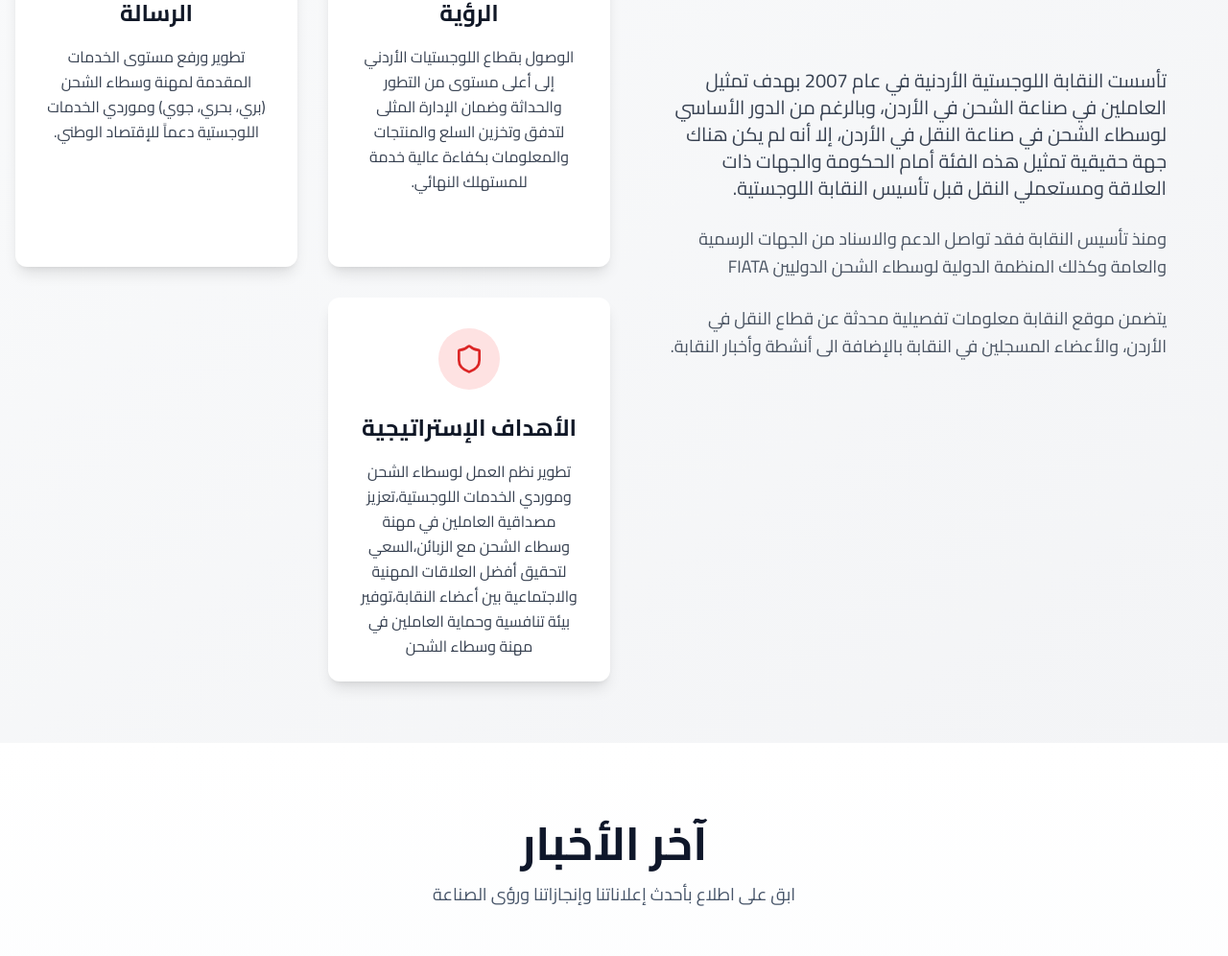
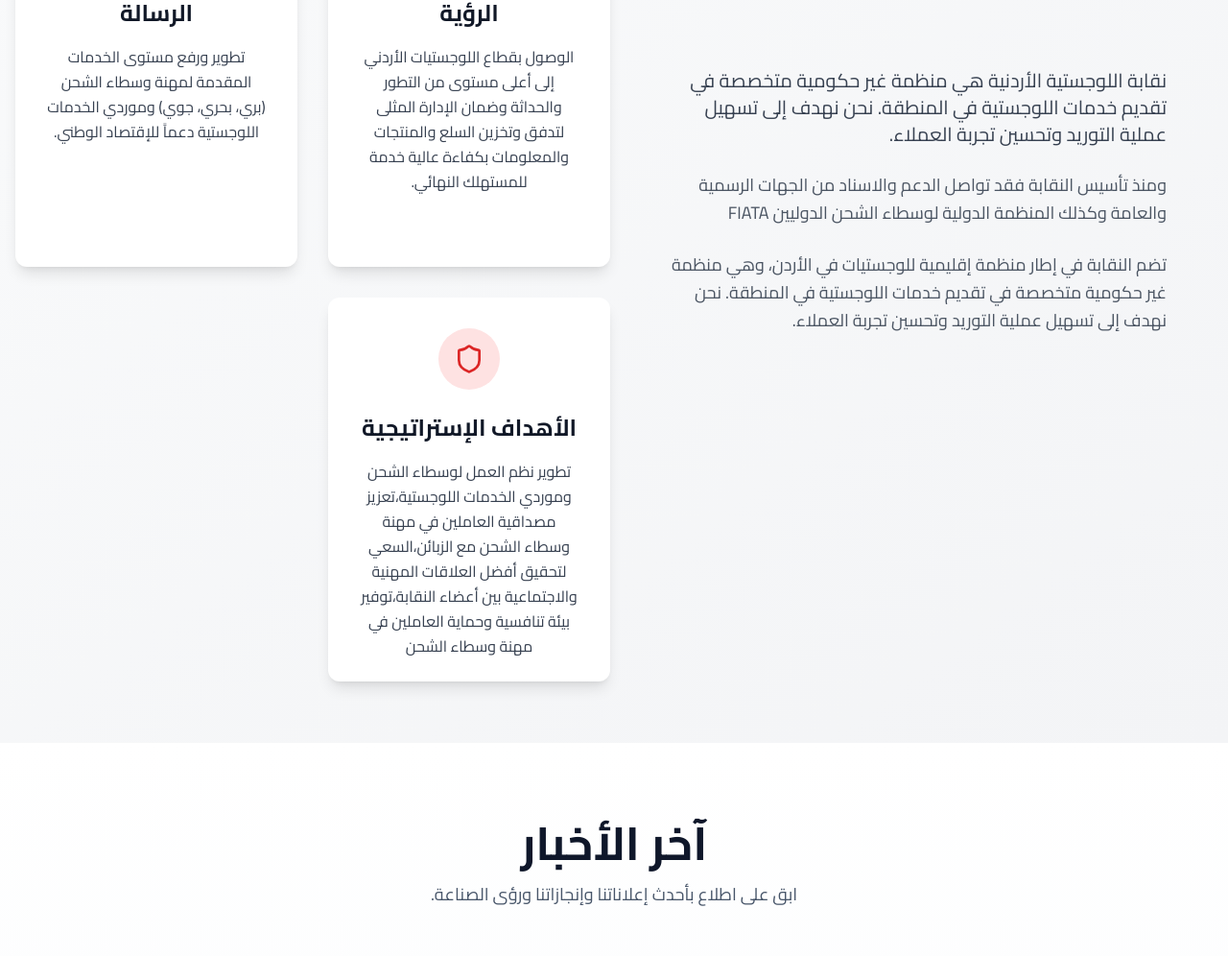
Before and after one commit to mohammad-alqudah/JLA-react-v1, a React (Vite) app: page / in a window 1280 px wide. Shown: the part 986-1982 px from the top of the page at 96% size. Built offline with nearby package versions, Linux system fonts and the light colour scheme.

Commit message:
update translations for Arabic and English locales

```diff
--- a/src/components/Courses.tsx
+++ b/src/components/Courses.tsx
@@ -1,4 +1,5 @@
 import { BookOpen, Clock, Users, Award } from 'lucide-react';
+import { useTranslation } from 'react-i18next';
 
 const courses = [
   {
@@ -58,15 +59,16 @@ const courses = [
 ];
 
 export default function Courses() {
+    const { t } = useTranslation();
   return (
     <section id="courses" className="py-20 bg-white">
       <div className="max-w-7xl mx-auto px-4 sm:px-6 lg:px-8">
         <div className="text-center mb-16">
           <h2 className="text-4xl md:text-5xl font-bold text-slate-900 mb-4">
-            دوراتنا التدريبية
-          </h2>
+            {t('ourcourses')}
+               </h2>
           <p className="text-lg text-slate-600 max-w-2xl mx-auto">
-            اكتشف مجموعة واسعة من الدورات التدريبية المتخصصة في مجال اللوجستيات وسلسلة التوريد
+      {t('course_description')}
           </p>
         </div>
 
--- a/src/components/Letter.tsx
+++ b/src/components/Letter.tsx
@@ -1,111 +1,30 @@
-// import React from 'react';
-// import { Package, FileText, Shield } from 'lucide-react';
 
-// export default function LogisticsUnion() {
-//   return (
-//     <div className="min-h-screen bg-gradient-to-br from-gray-50 to-gray-100 py-16 px-4" dir="rtl">
-//       <div className="max-w-7xl mx-auto">
-//         <div className="grid lg:grid-cols-3 gap-8">
-//           {/* Left Column - Main Content and Header */}
-//           <div className="lg:col-span-2">
-//             {/* Header */}
-//             <h1 className="text-4xl md:text-5xl font-bold text-gray-900 mb-8">
-//               من هي النقابة اللوجستية الأردنية
-//             </h1>
-
-//             {/* Main Content */}
-//             <div className="bg-white rounded-2xl shadow-xl p-8 md:p-12">
-//               <p className="text-lg md:text-xl text-gray-700 leading-relaxed">
-//                 تأسست النقابة اللوجستية الأردنية في عام 2007 بهدف تمثيل العاملين في صناعة الشحن في الأردن، وبالرغم من الدور الأساسي لوسطاء الشحن في صناعة النقل في الأردن، إلا أنه لم يكن هناك جهة حقيقية تمثيل هذه الفئة أمام الحكومة والجهات ذات العلاقة ومستعملي النقل قبل تأسيس النقابة اللوجستية.
-//               </p>
-
-//               <p className="text-lg text-gray-600 leading-relaxed mt-6">
-//                 ومنذ تأسيس النقابة فقد تواصل الدعم والاسناد من الجهات الرسمية والعامة وكذلك المنظمة الدولية لوسطاء الشحن الدوليين FIATA
-//               </p>
-
-//               <p className="text-lg text-gray-600 leading-relaxed mt-6">
-//                 يتضمن موقع النقابة معلومات تفصيلية محدثة عن قطاع النقل في الأردن، والأعضاء المسجلين في النقابة بالإضافة الى أنشطة وأخبار النقابة.
-//               </p>
-//             </div>
-//           </div>
-
-//           {/* Right Column - Three Cards Stacked */}
-//           <div className="space-y-8">
-//             {/* Vision Card */}
-//             <div className="bg-white rounded-xl shadow-lg p-8 hover:shadow-2xl transition-shadow duration-300">
-//               <div className="flex justify-center mb-6">
-//                 <div className="w-16 h-16 bg-red-100 rounded-full flex items-center justify-center">
-//                   <Package className="w-8 h-8 text-red-600" />
-//                 </div>
-//               </div>
-//               <h2 className="text-2xl font-bold text-gray-900 text-center mb-4">
-//                 الرؤية
-//               </h2>
-//               <p className="text-gray-700 leading-relaxed text-center">
-//                 الوصول بقطاع اللوجستيات الأردني إلى أعلى مستوى من التطور والحداثة وضمان الإدارة المثلى لتدفق وتخزين السلع والمنتجات والمعلومات بكفاءة عالية خدمة للمستهلك النهائي.
-//               </p>
-//             </div>
-
-//             {/* Mission Card */}
-//             <div className="bg-white rounded-xl shadow-lg p-8 hover:shadow-2xl transition-shadow duration-300">
-//               <div className="flex justify-center mb-6">
-//                 <div className="w-16 h-16 bg-red-100 rounded-full flex items-center justify-center">
-//                   <FileText className="w-8 h-8 text-red-600" />
-//                 </div>
-//               </div>
-//               <h2 className="text-2xl font-bold text-gray-900 text-center mb-4">
-//                 الرسالة
-//               </h2>
-//               <p className="text-gray-700 leading-relaxed text-center">
-//                 تطوير ورفع مستوى الخدمات المقدمة لمهنة وسطاء الشحن (بري، بحري، جوي) وموردي الخدمات اللوجستية دعماً للإقتصاد الوطني.
-//               </p>
-//             </div>
-
-//             {/* Strategic Goals Card */}
-//             <div className="bg-white rounded-xl shadow-lg p-8 hover:shadow-2xl transition-shadow duration-300">
-//               <div className="flex justify-center mb-6">
-//                 <div className="w-16 h-16 bg-red-100 rounded-full flex items-center justify-center">
-//                   <Shield className="w-8 h-8 text-red-600" />
-//                 </div>
-//               </div>
-//               <h2 className="text-2xl font-bold text-gray-900 text-center mb-4">
-//                 الأهداف الإستراتيجية
-//               </h2>
-//               <p className="text-gray-700 leading-relaxed text-center">
-//                 تطوير نظم العمل لوسطاء الشحن وموردي الخدمات اللوجستية،تعزيز مصداقية العاملين في مهنة وسطاء الشحن مع الزبائن،السعي لتحقيق أفضل العلاقات المهنية والاجتماعية بين أعضاء النقابة،توفير بيئة تنافسية وحماية العاملين في مهنة وسطاء الشحن
-//               </p>
-//             </div>
-//           </div>
-//         </div>
-//       </div>
-//     </div>
-//   );
-// }
-import React from 'react';
 import { Package, FileText, Shield } from 'lucide-react';
+import { useTranslation } from 'react-i18next';
 
 export default function LogisticsUnion() {
+  const { t } = useTranslation();
   return (
     <div className="min-h-screen bg-gradient-to-br  from-gray-50 to-gray-100 py-16 px-4" dir="rtl">
       <div className="max-w-7xl mx-auto grid lg:grid-cols-2 grid-cols-1 gap-2">
       <div  >
           {/* Header */}
         <h1 className="text-4xl md:text-5xl font-bold text-gray-900 text-center mb-12">
-          من هي النقابة اللوجستية الأردنية
-        </h1>
+          {t("Decleartion")}
+          </h1>
 
         {/* Main Content */}
         <div className=" p-8 md:p-12 mb-12">
           <p className="text-lg md:text-xl text-gray-700 leading-relaxed mb-6">
-            تأسست النقابة اللوجستية الأردنية في عام 2007 بهدف تمثيل العاملين في صناعة الشحن في الأردن، وبالرغم من الدور الأساسي لوسطاء الشحن في صناعة النقل في الأردن، إلا أنه لم يكن هناك جهة حقيقية تمثيل هذه الفئة أمام الحكومة والجهات ذات العلاقة ومستعملي النقل قبل تأسيس النقابة اللوجستية.
+          {t('decleartion_paragraph1')}
           </p>
 
           <p className="text-lg text-gray-600 leading-relaxed mb-6">
-            ومنذ تأسيس النقابة فقد تواصل الدعم والاسناد من الجهات الرسمية والعامة وكذلك المنظمة الدولية لوسطاء الشحن الدوليين FIATA
+          {t('decleartion_paragraph2')}
           </p>
 
           <p className="text-lg text-gray-600 leading-relaxed">
-            يتضمن موقع النقابة معلومات تفصيلية محدثة عن قطاع النقل في الأردن، والأعضاء المسجلين في النقابة بالإضافة الى أنشطة وأخبار النقابة.
+          {t('decleartion_paragraph3')}
           </p>
         </div>
 
--- a/src/components/News.tsx
+++ b/src/components/News.tsx
@@ -1,17 +1,19 @@
 import { Calendar, ArrowRight } from 'lucide-react';
 import { Link } from 'react-router-dom';
 import { newsItems } from '../data/newsData';
+import { useTranslation } from 'react-i18next';
+
 
 export default function News() {
+  const { t } = useTranslation();
   return (
     <section id="news" className="py-20 bg-gradient-to-b from-white to-slate-50">
       <div className="max-w-7xl mx-auto px-4 sm:px-6 lg:px-8">
         <div className="text-center mb-16">
           <h2 className="text-4xl md:text-5xl font-bold text-slate-900 mb-4">
-            آخر الأخبار
-          </h2>
+            {t('lastNews')}        </h2>
           <p className="text-lg text-slate-600 max-w-2xl mx-auto">
-            ابق على اطلاع بأحدث إعلاناتنا وإنجازاتنا ورؤى الصناعة
+            {t('last_news_description')}
           </p>
         </div>
 
--- a/src/locale/Ar.json
+++ b/src/locale/Ar.json
@@ -1,6 +1,18 @@
 {
       "welcome": "مرحبًا بك في React و react-i18next" ,
       "contact": "اتصل بنا",
-      "contact_message": "هل لديك أسئلة؟ نحن نحب أن نسمع منك. أرسل لنا رسالة وسنرد في أقرب وقت ممكن."
+      "contact_message": "هل لديك أسئلة؟ نحن نحب أن نسمع منك. أرسل لنا رسالة وسنرد في أقرب وقت ممكن.",
+      "ourcourses": "دوراتنا التدريبية"
+      ,
+      "course_description": "اكتشف مجموعة واسعة من الدورات التدريبية المتخصصة في مجال اللوجستيات وسلسلة التوريد",
+
+      "lastNews": "آخر الأخبار",
+      "last_news_description": "ابق على اطلاع بأحدث إعلاناتنا وإنجازاتنا ورؤى الصناعة.",
+      "Decleartion": "من هي النقابة اللوجستية الأردنية",
+      "decleartion_paragraph1": "نقابة اللوجستية الأردنية هي منظمة غير حكومية متخصصة في تقديم خدمات اللوجستية في المنطقة. نحن نهدف إلى تسهيل عملية التوريد وتحسين تجربة العملاء.",
+      "decleartion_paragraph2": "ومنذ تأسيس النقابة فقد تواصل الدعم والاسناد من الجهات الرسمية والعامة وكذلك المنظمة الدولية لوسطاء الشحن الدوليين FIATA ",
+      "decleartion_paragraph3": "تضم النقابة في إطار منظمة إقليمية للوجستيات في الأردن، وهي منظمة غير حكومية متخصصة في تقديم خدمات اللوجستية في المنطقة. نحن نهدف إلى تسهيل عملية التوريد وتحسين تجربة العملاء."
+
+
 
     }
--- a/src/locale/En.json
+++ b/src/locale/En.json
@@ -2,5 +2,15 @@
       "welcome": "Welcome to React and react-i18next"
        ,
       "contact": "Contact us",
-      "contact_message": "Have questions? We love to hear from you. Send us a message and we'll get back to you as soon as possible."
+      "contact_message": "Have questions? We love to hear from you. Send us a message and we'll get back to you as soon as possible.",
+      "ourcourses": "Our Training Courses",
+      "course_description": "Explore a wide range of specialized training courses in the field of logistics and supply chain management.",
+      "lastNews": "Latest News",
+      "last_news_description": "Stay updated with our latest announcements, achievements, and industry insights."
+      ,
+      "Decleartion": "Who is the Jordanian Logistics Union",
+      "decleartion_paragraph1": "The Jordanian Logistics Union is a non-governmental organization specializing in providing logistics services in the region. We aim to facilitate the supply process and improve the customer experience.",
+      "decleartion_paragraph2": "Since the establishment of the union, there has been continuous support and backing from official and public entities, as well as the International Federation of Freight Forwarders Associations (FIATA).",
+      "decleartion_paragraph3": "The Jordanian Logistics Union is part of a larger regional logistics organization in Jordan, which is a non-governmental organization focused on logistics services in the region. We aim to simplify the supply process and enhance customer satisfaction."
+
     }
```
